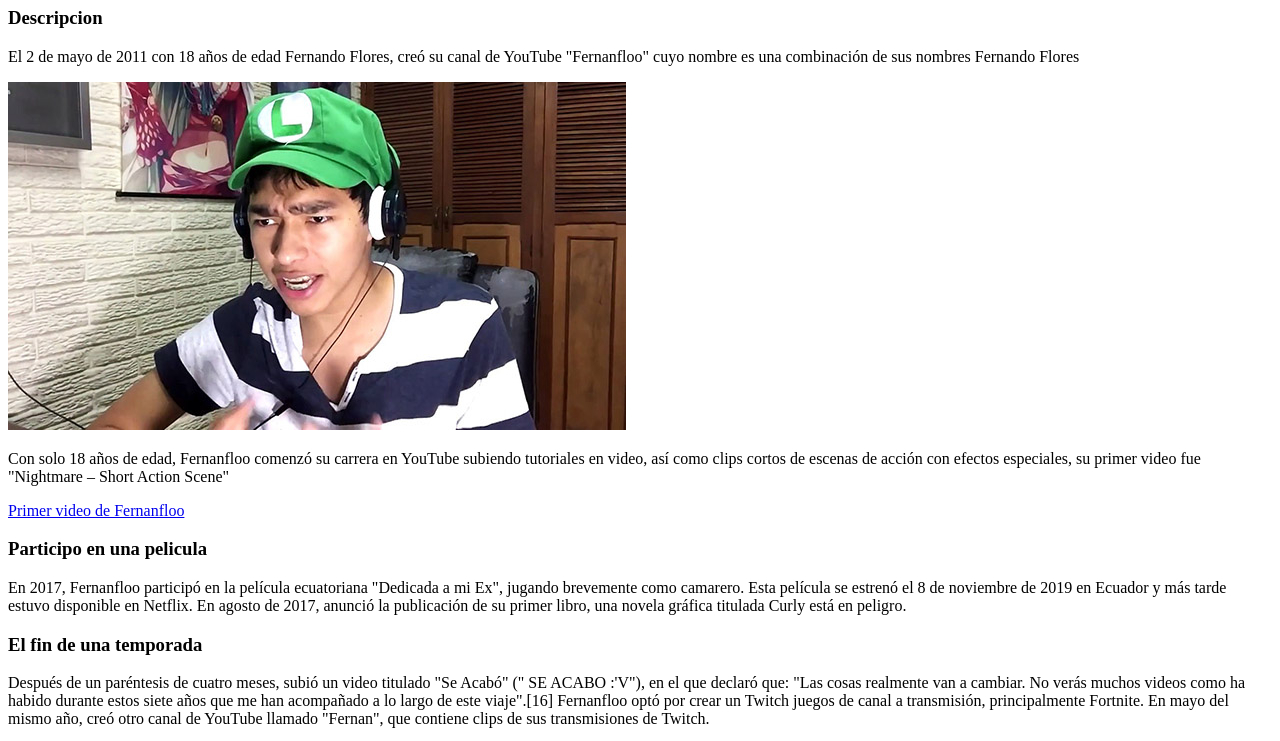
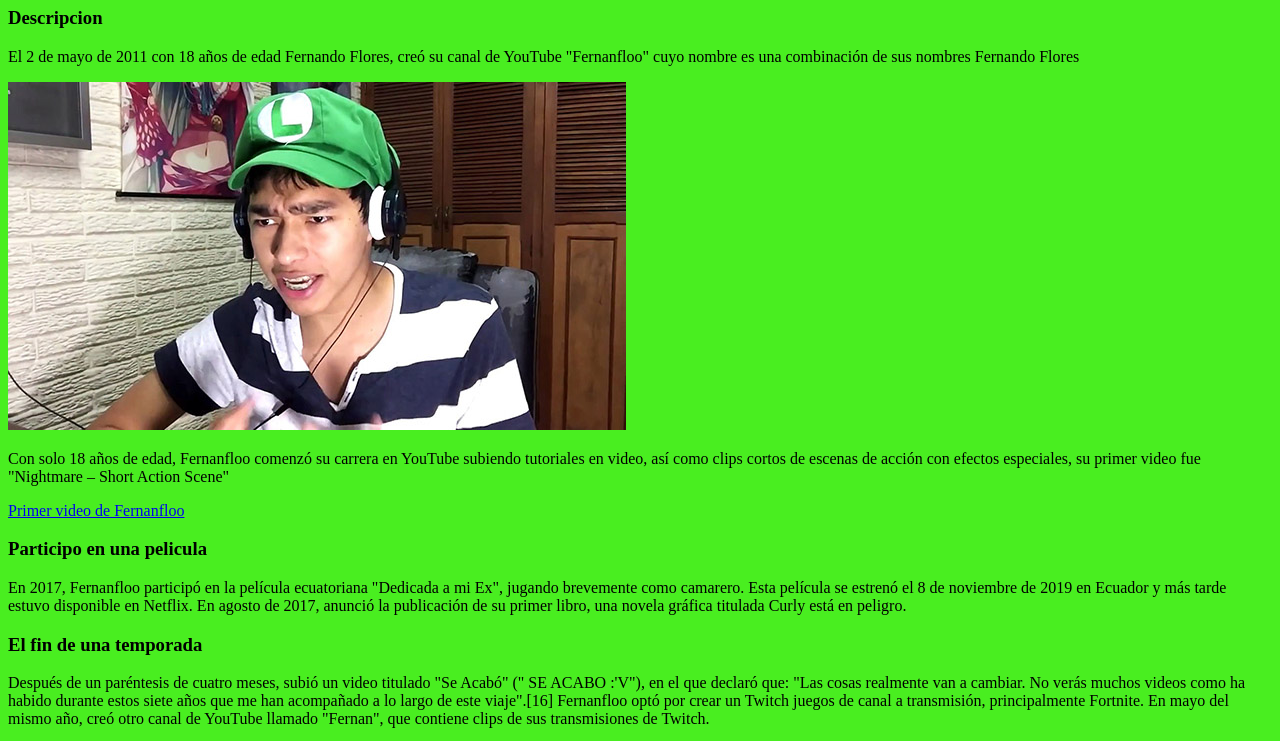
Before and after one commit to ANDRESTIAGO/HTML, a plain HTML site: page index.HTML in a window 1280 px wide. Shown: the part 73-814 px from the top of the page. Drawn offline with Linux system fonts and the light colour scheme.

Commit message:
Se cambio el color de fondo

```diff
--- a/index.HTML
+++ b/index.HTML
@@ -5,7 +5,7 @@
     <meta name="viewport" content="width=device-width, initial-scale=1.0">
     <title>Document</title>
 </head>
-<body background-color="">
+<body style="background-color: #49ee20;">
     <h1>Fernanfloo</h1>
     <h3>Descripcion</h3>
     <p>
```
